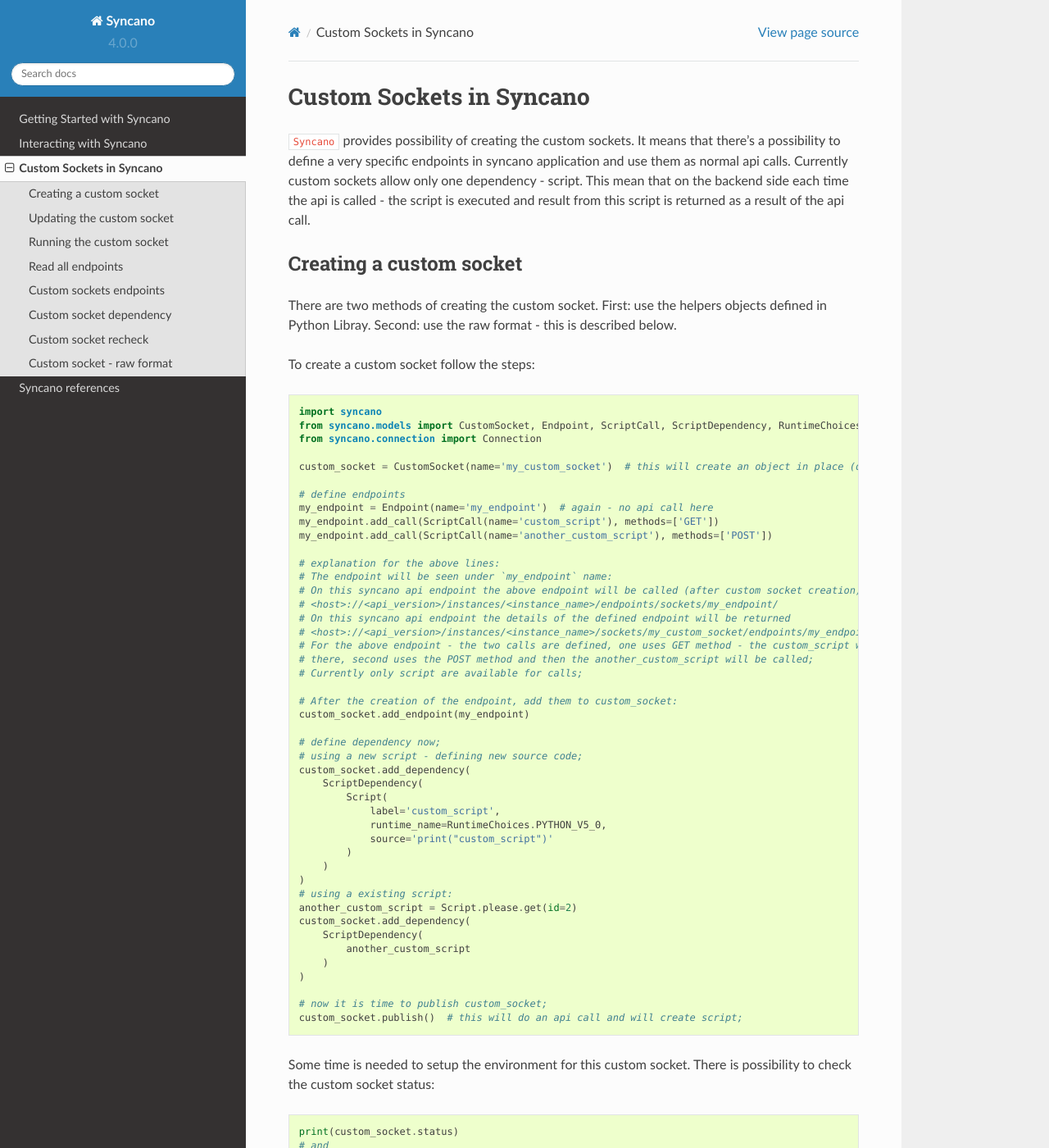
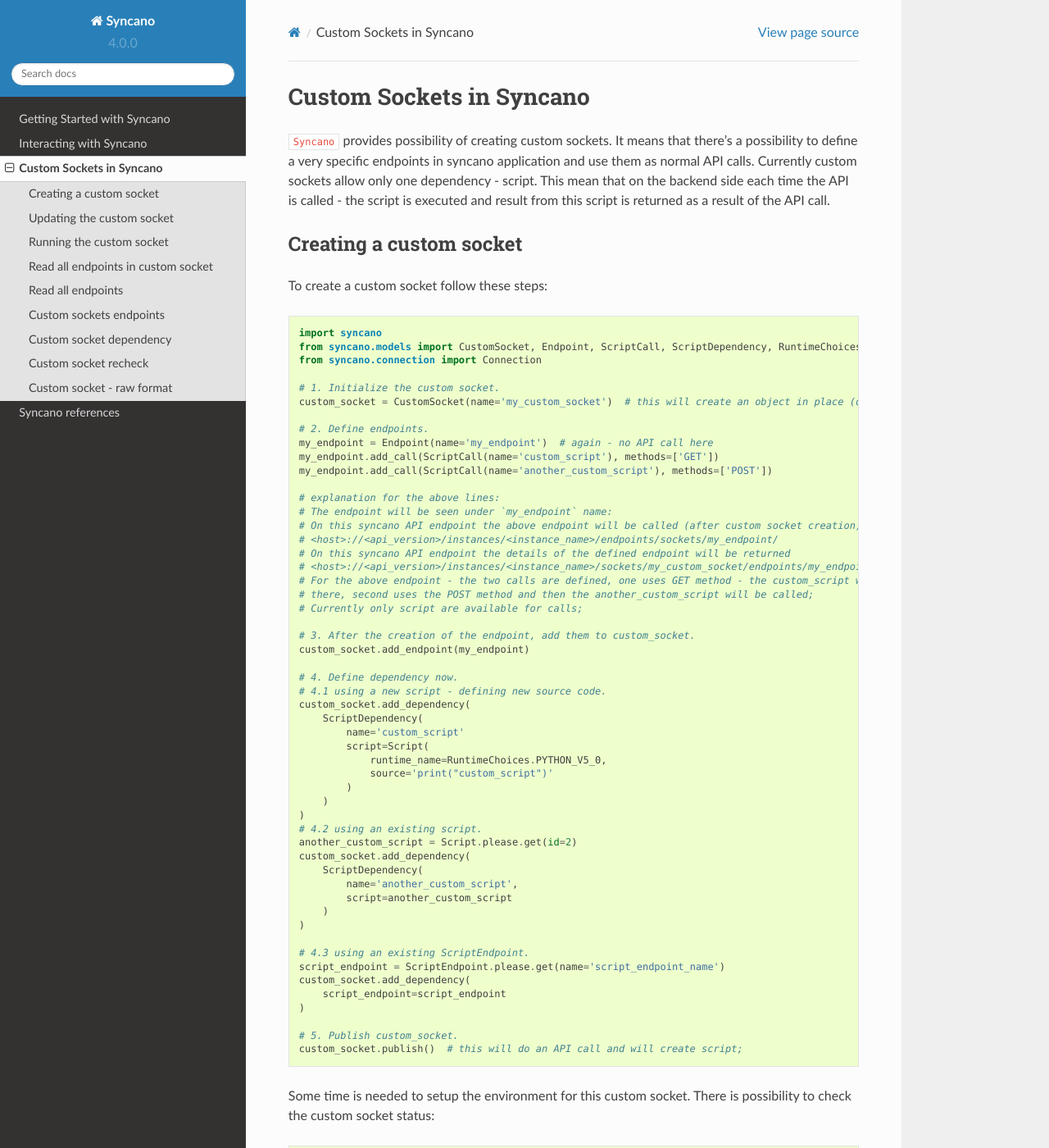
Before and after one commit to Syncano/syncano-python, a Sphinx documentation site: the page built from docs/source/custom_sockets.rst, in a window 1280 px wide and 1400 px high. Shown: the whole window at 82% size. Built offline with Sphinx 7.4.7 and the Read the Docs theme 2.0.0, drawn with Linux system fonts in a browser that asks for light colours; some of the changed text lies outside the part shown.

Commit message:
[LIB-837] correct documentation; add possibility to read all endpoints; correct ScriptDependency to handle ScriptEndpoint; make Script a model field in ScriptEndpoint; overall fixes;

```diff
--- a/docs/source/custom_sockets.rst
+++ b/docs/source/custom_sockets.rst
@@ -4,77 +4,79 @@
 Custom Sockets in Syncano
 =========================
 
-``Syncano`` provides possibility of creating the custom sockets. It means that there's a possibility
-to define a very specific endpoints in syncano application and use them as normal api calls.
+``Syncano`` provides possibility of creating custom sockets. It means that there's a possibility
+to define a very specific endpoints in syncano application and use them as normal API calls.
 Currently custom sockets allow only one dependency - script. This mean that on the backend side
-each time the api is called - the script is executed and result from this script is returned as a result of the
-api call.
+each time the API is called - the script is executed and result from this script is returned as a result of the
+API call.
 
 Creating a custom socket
 ------------------------
 
-There are two methods of creating the custom socket. First: use the helpers objects defined in Python Libray.
-Second: use the raw format - this is described below.
-
-To create a custom socket follow the steps::
+To create a custom socket follow these steps::
 
     import syncano
     from syncano.models import CustomSocket, Endpoint, ScriptCall, ScriptDependency, RuntimeChoices
     from syncano.connection import Connection
 
-    custom_socket = CustomSocket(name='my_custom_socket')  # this will create an object in place (do api call)
+    # 1. Initialize the custom socket.
+    custom_socket = CustomSocket(name='my_custom_socket')  # this will create an object in place (do API call)
 
-    # define endpoints
-    my_endpoint = Endpoint(name='my_endpoint')  # again - no api call here
+    # 2. Define endpoints.
+    my_endpoint = Endpoint(name='my_endpoint')  # again - no API call here
     my_endpoint.add_call(ScriptCall(name='custom_script'), methods=['GET'])
     my_endpoint.add_call(ScriptCall(name='another_custom_script'), methods=['POST'])
 
     # explanation for the above lines:
     # The endpoint will be seen under `my_endpoint` name:
-    # On this syncano api endpoint the above endpoint will be called (after custom socket creation)
+    # On this syncano API endpoint the above endpoint will be called (after custom socket creation)
     # <host>://<api_version>/instances/<instance_name>/endpoints/sockets/my_endpoint/
-    # On this syncano api endpoint the details of the defined endpoint will be returned
+    # On this syncano API endpoint the details of the defined endpoint will be returned
     # <host>://<api_version>/instances/<instance_name>/sockets/my_custom_socket/endpoints/my_endpoint/
     # For the above endpoint - the two calls are defined, one uses GET method - the custom_script will be executed
     # there, second uses the POST method and then the another_custom_script will be called;
     # Currently only script are available for calls;
 
-    # After the creation of the endpoint, add them to custom_socket:
+    # 3. After the creation of the endpoint, add them to custom_socket.
     custom_socket.add_endpoint(my_endpoint)
 
-    # define dependency now;
-    # using a new script - defining new source code;
+    # 4. Define dependency now.
+    # 4.1 using a new script - defining new source code.
     custom_socket.add_dependency(
         ScriptDependency(
-            Script(
-                label='custom_script',
+            name='custom_script'
+            script=Script(
                 runtime_name=RuntimeChoices.PYTHON_V5_0,
                 source='print("custom_script")'
             )
         )
     )
-    # using a existing script:
+    # 4.2 using an existing script.
     another_custom_script = Script.please.get(id=2)
     custom_socket.add_dependency(
         ScriptDependency(
-            another_custom_script
+            name='another_custom_script',
+            script=another_custom_script
         )
     )
 
-    # now it is time to publish custom_socket;
-    custom_socket.publish()  # this will do an api call and will create script;
+    # 4.3 using an existing ScriptEndpoint.
+    script_endpoint = ScriptEndpoint.please.get(name='script_endpoint_name')
+    custom_socket.add_dependency(
+        script_endpoint=script_endpoint
+    )
+
+    # 5. Publish custom_socket.
+    custom_socket.publish()  # this will do an API call and will create script;
 
 Some time is needed to setup the environment for this custom socket.
 There is possibility to check the custom socket status::
 
+    # Reload will refresh object using syncano API.
+    custom_socket.reload()
     print(custom_socket.status)
     # and
     print(custom_socket.status_info)
-
-    # to reload object (read it again from syncano api) use:
-    custom_socket.reload()
-
-
 
 Updating the custom socket
 --------------------------
@@ -103,8 +105,8 @@ To run custom socket use::
     result = custom_socket.run(method='GET', endpoint_name='my_endpoint')
 
 
-Read all endpoints
-------------------
+Read all endpoints in custom socket
+-----------------------------------
 
 To get the all defined endpoints in custom socket run::
 
@@ -114,27 +116,40 @@ To get the all defined endpoints in custom socket run::
         print(endpoint.name)
         print(endpoint.calls)
 
-To run particular endpoint::
+To run a particular endpoint::
 
     endpoint.run(method='GET')
     # or:
     endpoint.run(method='POST', data={'name': 'test_name'})
 
-The data will be passed to the api call in the request body.
+The data will be passed to the API call in the request body.
+
+Read all endpoints
+------------------
+
+To get all endpoints that are defined in all custom sockets::
+
+    socket_endpoint_list = SocketEndpoint.get_all_endpoints()
+
+Above code will return a list with SocketEndpoint objects. To run such endpoint, use::
+
+    socket_endpoint_list.run(method='GET')
+    # or:
+    socket_endpoint_list.run(method='POST', data={'custom_data': 1})
 
 Custom sockets endpoints
 ------------------------
 
-Each custom socket is created from at least one endpoint. The endpoint is characterized by name and
-defined calls. Calls is characterized by name and methods. The name is a identification for dependency, eg.
-if it's equal to 'my_script' - the Script with label 'my_script' will be used (if exist and the source match),
-or new one will be created.
+Each custom socket requires to define at least one endpoint. The endpoint is defined by name and
+a list of calls.  Each call is defined by a name and a list of methods. The name is a identification for dependency, eg.
+if it's equal to 'my_script' - the ScriptEndpoint with name 'my_script' will be used
+(if it exists and Script source and runtime matches) or a new one will be created.
 There's a special wildcard method: `methods=['*']` - this mean that any request with
 any method will be executed in this endpoint.
 
-To add endpoint to the custom_socket use::
+To add an endpoint to the custom_socket use::
 
-    my_endpoint = Endpoint(name='my_endpoint')  # again - no api call here
+    my_endpoint = Endpoint(name='my_endpoint')  # again - no API call here
     my_endpoint.add_call(ScriptCall(name='custom_script'), methods=['GET'])
     my_endpoint.add_call(ScriptCall(name='another_custom_script'), methods=['POST'])
 
@@ -153,8 +168,8 @@ Currently supported dependency in only script.
 
     custom_socket.add_dependency(
         ScriptDependency(
-            Script(
-                label='custom_script',
+            name='custom_script'
+            script=Script(
                 runtime_name=RuntimeChoices.PYTHON_V5_0,
                 source='print("custom_script")'
             )
@@ -169,10 +184,19 @@ Currently supported dependency in only script.
     another_custom_script = Script.please.get(id=2)
     custom_socket.add_dependency(
         ScriptDependency(
-            another_custom_script
+            name='another_custom_script',
+            script=another_custom_script
         )
     )
 
+**Using defined script endpoint**
+
+::
+
+    script_endpoint = ScriptEndpoint.please.get(name='script_endpoint_name')
+    custom_socket.add_dependency(
+        script_endpoint=script_endpoint
+    )
 
 Custom socket recheck
 ---------------------
@@ -183,13 +207,14 @@ custom socket. To check the statuses use::
     print(custom_socket.status)
     print(custom_socket.status_info)
 
-There is a possibility to re-check socket - this mean that if conditions are met - the socket will be
-`created` again and available to use - if not the error will be returned in status field.
+There is a possibility to re-check socket - this mean that if conditions are met - the socket endpoints and dependencies
+will be checked - and if some of them are missing (eg. mistake deletion), they will be created again.
+If the endpoints and dependencies do not met the criteria - the error will be returned in the status field.
 
 Custom socket - raw format
 --------------------------
 
-There is a possibility to create a custom socket from the raw JSON format::
+If you prefer raw JSON format for creating sockets, you can resort to use it in python library as well::::
 
     CustomSocket.please.create(
         name='my_custom_socket_3',
--- a/setup.py
+++ b/setup.py
@@ -11,8 +11,8 @@ setup(
     version=__version__,
     description='Python Library for syncano.com api',
     long_description=readme(),
-    author='Daniel Kopka',
-    author_email='daniel.kopka@syncano.com',
+    author='Syncano',
+    author_email='support@syncano.io',
     url='http://syncano.com',
     packages=find_packages(exclude=['tests']),
     zip_safe=False,
```
Also changed, not shown: other parts of docs/source/custom_sockets.rst (+2 -2 lines), 6 other files.
